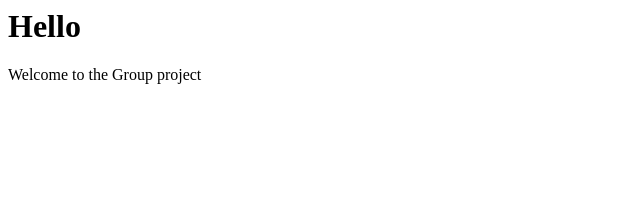
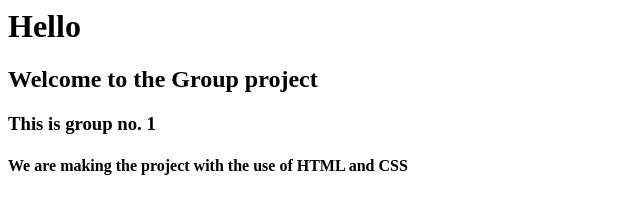
Before and after one commit to VaishnaviGagare2708/icp-project, a plain HTML site: page index.html in a window 1280 px wide. Shown: the whole page, without its empty margins (0-640 px from the left). Drawn offline with Linux system fonts and the light colour scheme.

Commit message:
changes are done

```diff
--- a/index.html
+++ b/index.html
@@ -1,6 +1,8 @@
 <html>
     <head>
         <h1>Hello</h1>
-        <p>Welcome to the Group project</p>
+        <h2>Welcome to the Group project</h2>
+        <h3>This is group no. 1<h3>
+        <h4> We are making the project with the use of HTML and CSS </h4>
     </head>
 </html>
```
